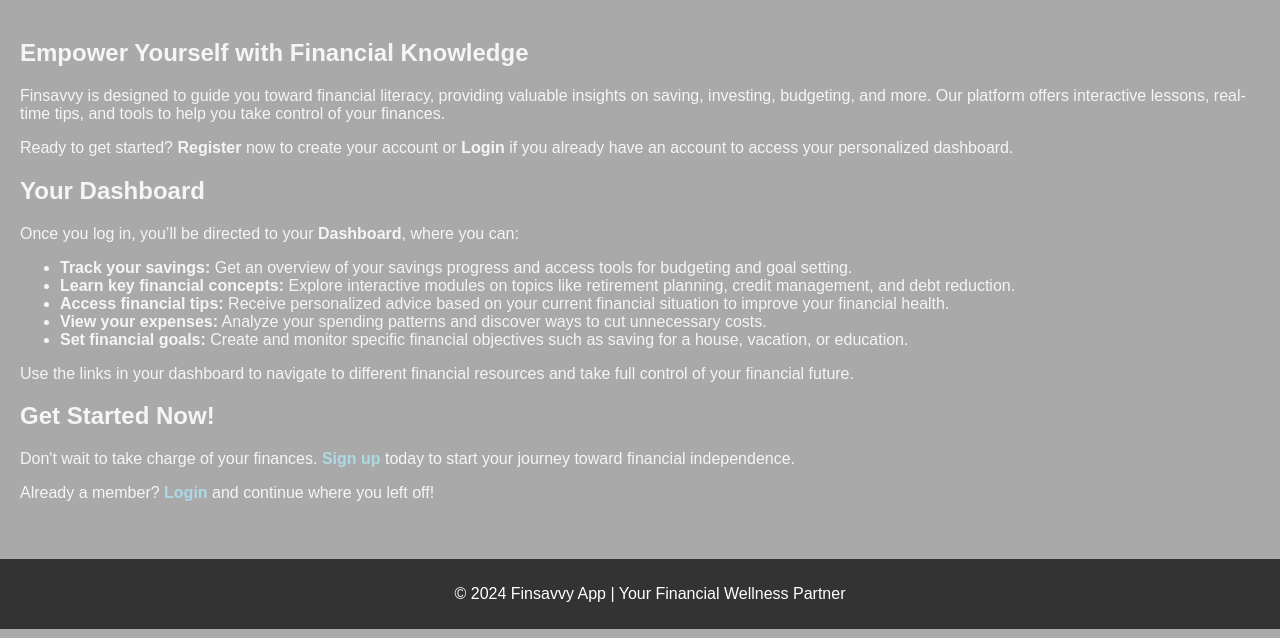
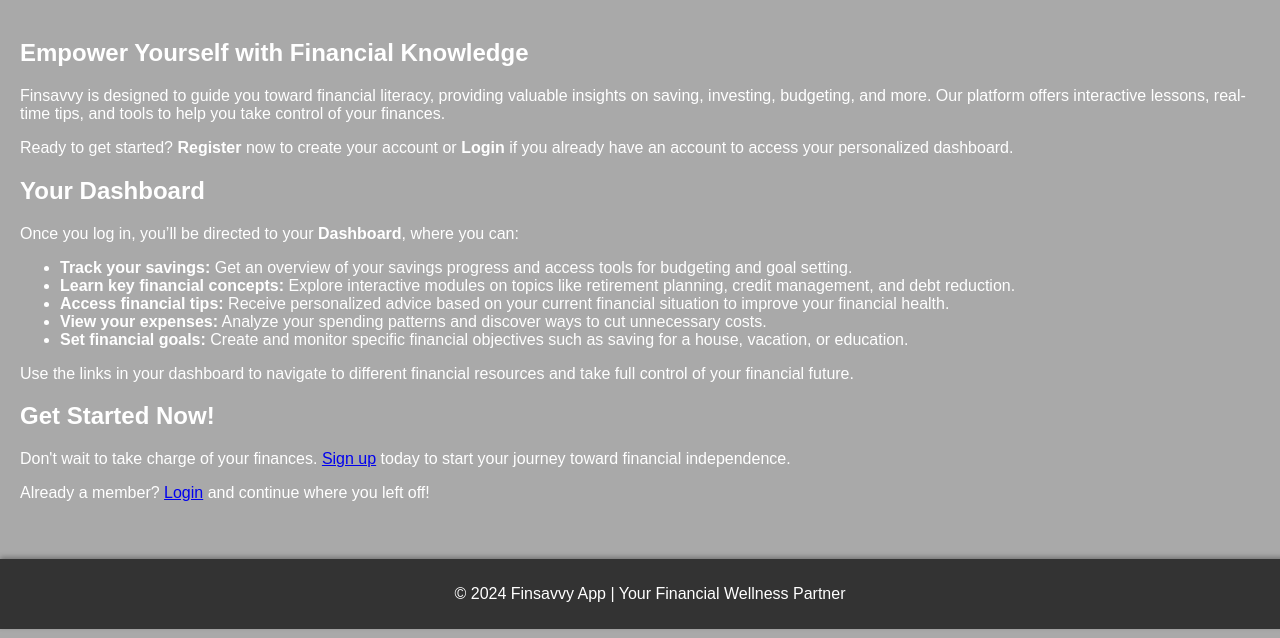
Before and after one commit to jackline-kerich/Social-Justice-Hackathon, a Django app: page / in a window 1280 px wide. Shown: the part 171-809 px from the top of the page. Run offline with Django 5.2, Linux system fonts and the light colour scheme.

Commit message:
second commit

```diff
--- a/financialliteracy/settings.py
+++ b/financialliteracy/settings.py
@@ -33,7 +33,6 @@
 
 INSTALLED_APPS = [
     'Finsavvy',
-    'quiz',
     'django.contrib.admin',
     'django.contrib.auth',
     'django.contrib.contenttypes',
--- a/static/style.css
+++ b/static/style.css
@@ -1,11 +1,14 @@
+/* Global body styling */
 body {
     font-family: Arial, sans-serif;
     margin: 0;
     padding: 0;
     background-color: darkgrey;
-    color: whitesmoke;
+    color: white;
+    padding-bottom: 60px;
 }
 
+/* Header styling */
 header {
     background-color: darkblue;
     color: white;
@@ -13,16 +16,21 @@
     text-align: center;
 }
 
+/* Navigation link styling */
 header nav a {
     color: #fff;
     text-decoration: none;
     margin: 0 15px;
+    font-weight: bold;
 }
 
+/* Main content area styling */
 main {
     padding: 20px;
+    padding-bottom: 60px;
 }
 
+/* Footer styling */
 footer {
     background-color: #333;
     color: #fff;
@@ -31,25 +39,6 @@
     position: fixed;
     width: 100%;
     bottom: 0;
+    height: 50px;
+    box-shadow: 0 -2px 5px rgba(0, 0, 0, 0.3);
 }
-
-/* Link styling */
-a {
-    color: lightblue; /* Default link color */
-    text-decoration: none; /* Remove underline */
-    font-weight: bold; /* Make links bold */
-    transition: color 0.3s ease; /* Smooth color transition */
-}
-
-a:hover {
-    color: yellow; /* Change color on hover */
-    text-decoration: underline; /* Add underline on hover */
-}
-
-a:active {
-    color: orange; /* Change color when clicked */
-}
-
-a:visited {
-    color: lightgreen; /* Change color after visit */
-}
```
